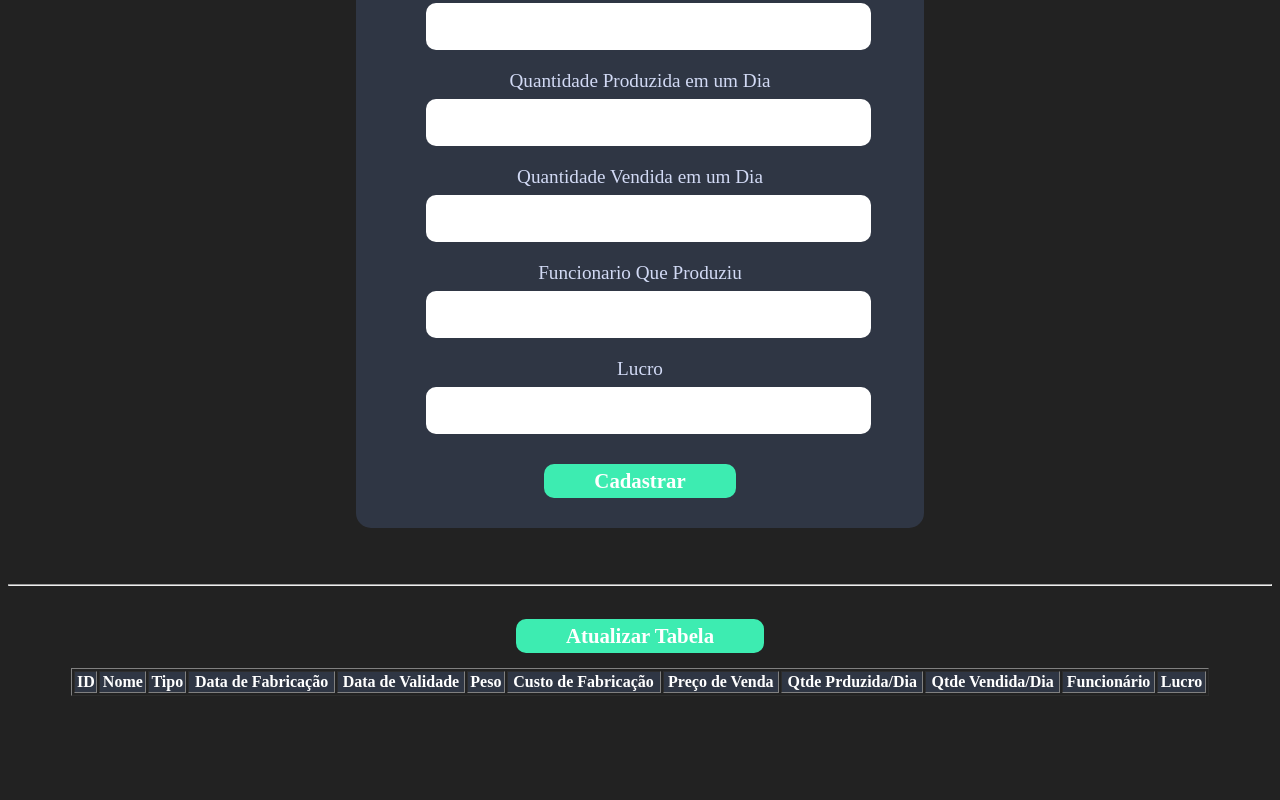
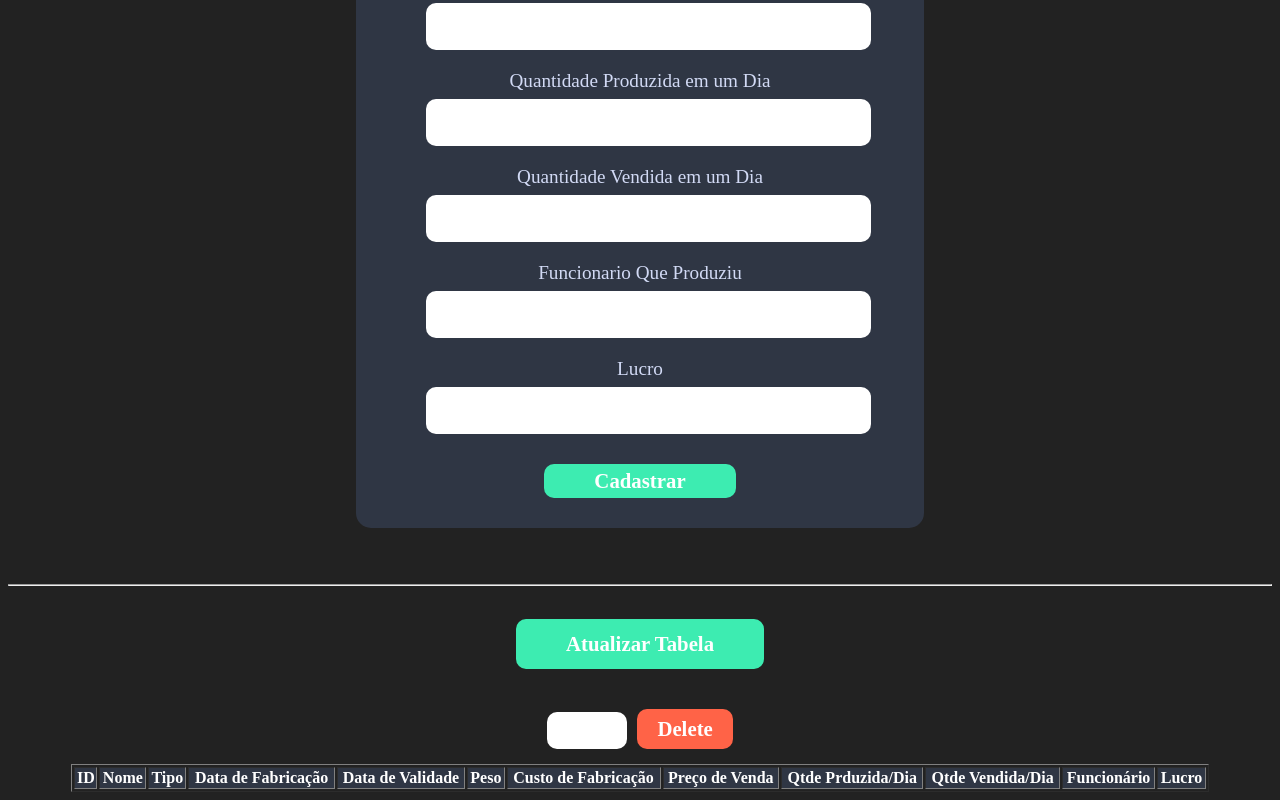
Before and after one commit to Lucas-Mombach/Projeto-React-Grupo4, a React (Create React App) app in the folder ReactProjects/my-app/: page / in a window 1280 px wide. Shown: the part 1384-2184 px from the top of the page. Before the commit the page ends 2088 px from the top, so only its background shows below. Built offline with nearby package versions, Linux system fonts and the light colour scheme.

Commit message:
Deletando produtos

```diff
--- a/ReactProjects/my-app/src/components/Tabela.css
+++ b/ReactProjects/my-app/src/components/Tabela.css
@@ -26,5 +26,23 @@
     margin-top: 25px;
     margin-bottom: 15px;
     cursor: pointer;
+    height: 50px;
+}
 
+.delete{
+    justify-content: center;
 }
+
+.Delete input{
+    width: 5%;
+    margin-right: 10px;
+    height: 35px;
+}
+
+.Delete button {
+    background-color: #ff6347;
+    padding: 9px 20px;
+    padding-top: 5px;
+    padding-bottom: 5px;
+    height: 40px;
+}
--- a/ReactProjects/my-app/src/components/Tabela.jsx
+++ b/ReactProjects/my-app/src/components/Tabela.jsx
@@ -3,12 +3,9 @@ import React from 'react';
 import listaProdutos from '../data/mercadorias'
 
 export default props => {
-    return (
-        <div className="TabelaProdutos">
-            <hr />
-            <button onClick={
-                function() {
-                    var bodyRef = document.getElementById('table').getElementsByTagName('tbody')[0]; bodyRef.innerHTML = '';
+
+    function fillTable(){
+        var bodyRef = document.getElementById('table').getElementsByTagName('tbody')[0]; bodyRef.innerHTML = '';
 
                     let tbody = document.getElementById("tbody");
 
@@ -40,8 +37,27 @@ export default props => {
                         td_funcionario.innerText = listaProdutos[i].funcionario;
                         td_lucro.innerText = listaProdutos[i].lucro;
                     }
-                }
-                }>Atualizar Tabela</button>
+    }
+
+    return (
+        <div className="TabelaProdutos">
+            <hr />
+            <button onClick={ function() { fillTable(); } }>Atualizar Tabela</button>
+
+            <div className="Delete">
+                <input type="number" id="inputDelete" />
+                <button id="btnDelete" onClick={
+                    function() {
+                        let id = document.getElementById("inputDelete").value;
+
+                        if(id >=0 && id<listaProdutos.length) {
+                            listaProdutos.splice(id, 1);
+                        }
+                        document.getElementById("inputDelete").value="";
+                        fillTable();
+                    }
+                }>Delete</button>
+            </div>
 
             <table id="table" border="1">
                 <thead>
```
